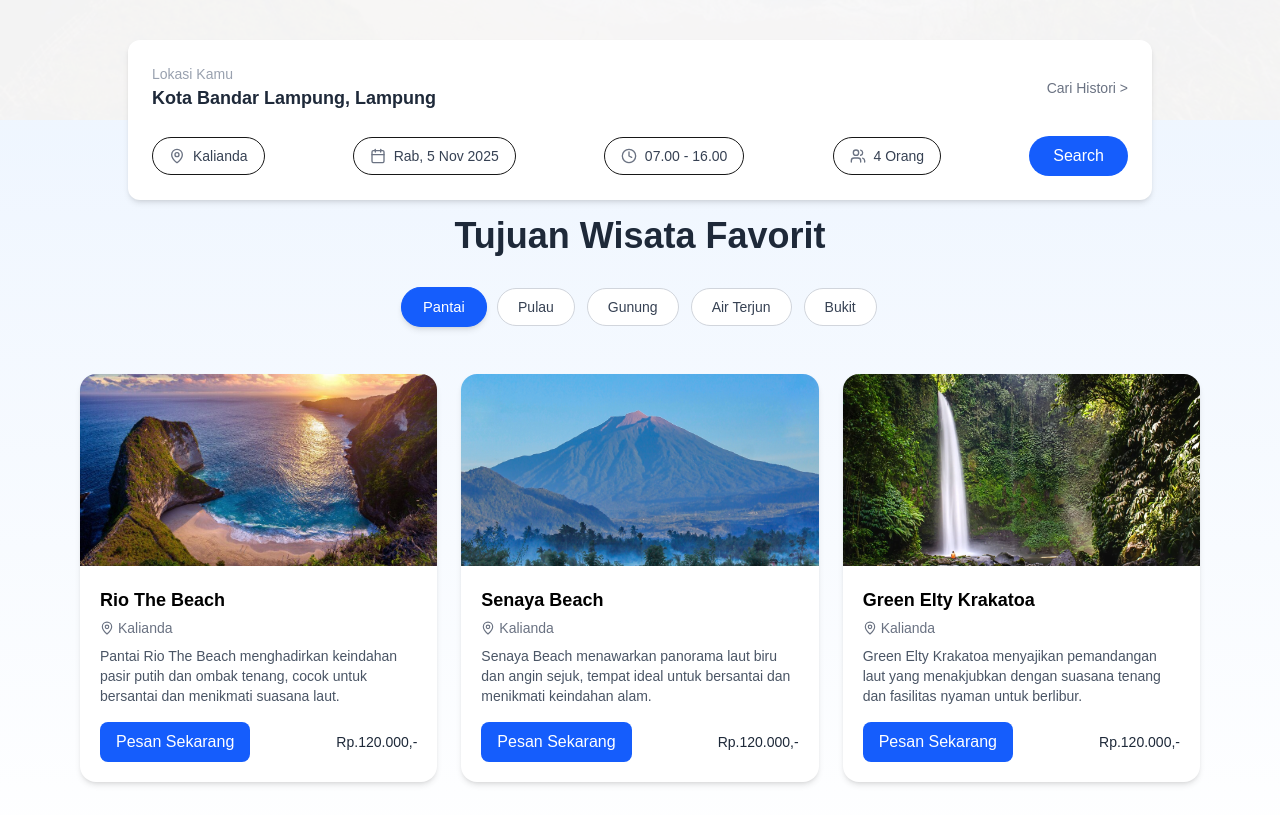
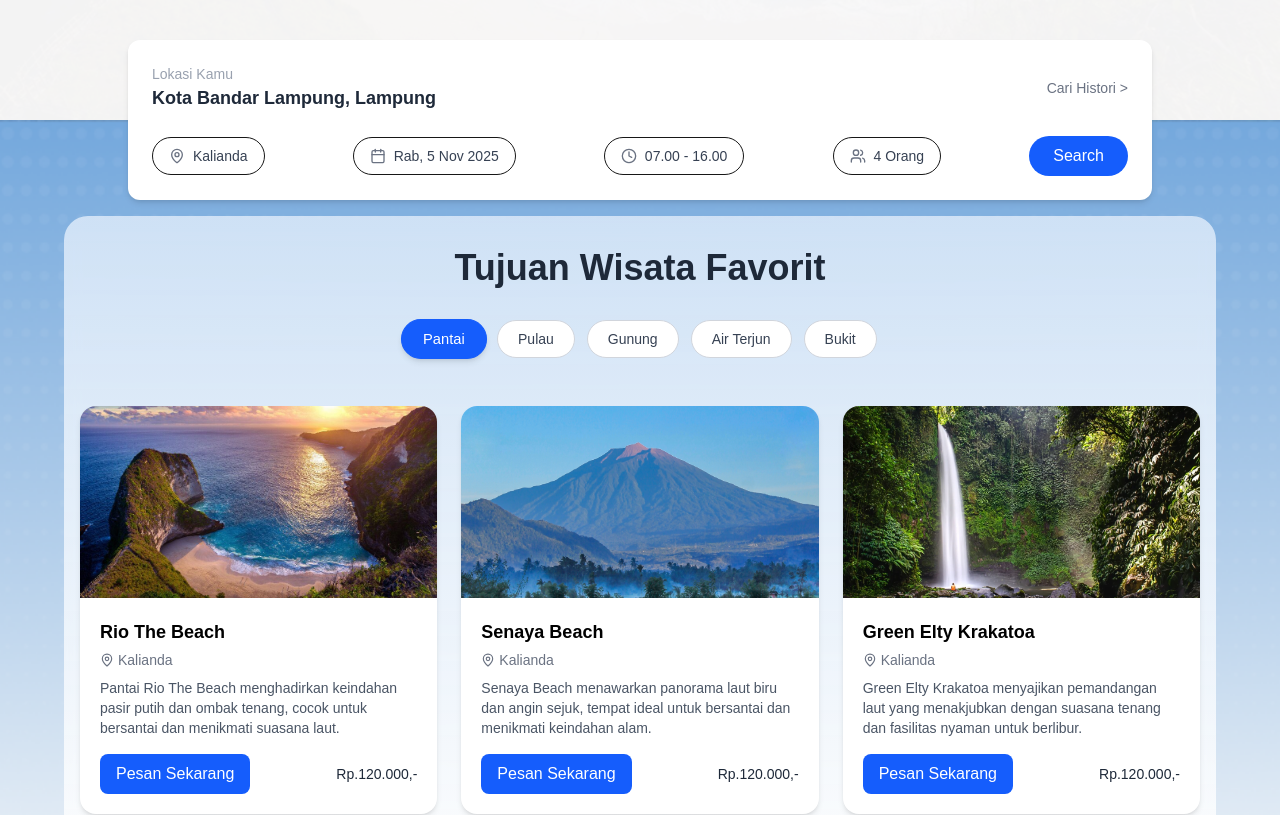
Before and after one commit to megustaSzy/project-web-mobile-api, a Next.js app in the folder web/: page / in a window 1280 px wide. Shown: the part 600-1415 px from the top of the page. Built offline with nearby package versions, Linux system fonts and the light colour scheme.

Commit message:
mengganti bg destination

```diff
--- a/web/src/app/components/Destination.tsx
+++ b/web/src/app/components/Destination.tsx
@@ -38,9 +38,12 @@ const destinations = [
 export default function DestinasiSection() {
   const [activeCategory, setActiveCategory] = useState("Pantai");
   const [clickedId, setClickedId] = useState(null);
+
   return (
-    <section className="w-full py-24 bg-gradient-to-b from-blue-50 to-white">
-      <div className="max-w-6xl mx-auto px-4 text-center">
+    <section
+      className="w-full py-24 bg-[url('/images/bgatas.png')] bg-cover bg-center bg-no-repeat"
+    >
+      <div className="max-w-6xl mx-auto px-4 text-center bg-gradient-to-b from-blue-50/70 to-white/80 backdrop-blur-sm rounded-3xl p-8">
         <h2 className="text-3xl md:text-4xl font-extrabold mb-8 text-gray-800">
           Tujuan Wisata Favorit
         </h2>
@@ -65,7 +68,6 @@ export default function DestinasiSection() {
             );
           })}
         </div>
-
 
         {/* Daftar Kartu */}
         <div className="grid gap-6 md:grid-cols-3">
@@ -109,7 +111,6 @@ export default function DestinasiSection() {
               </div>
             ))}
         </div>
-
       </div>
     </section>
   );
```
Lines whose indentation alone changed are shown as unchanged.
